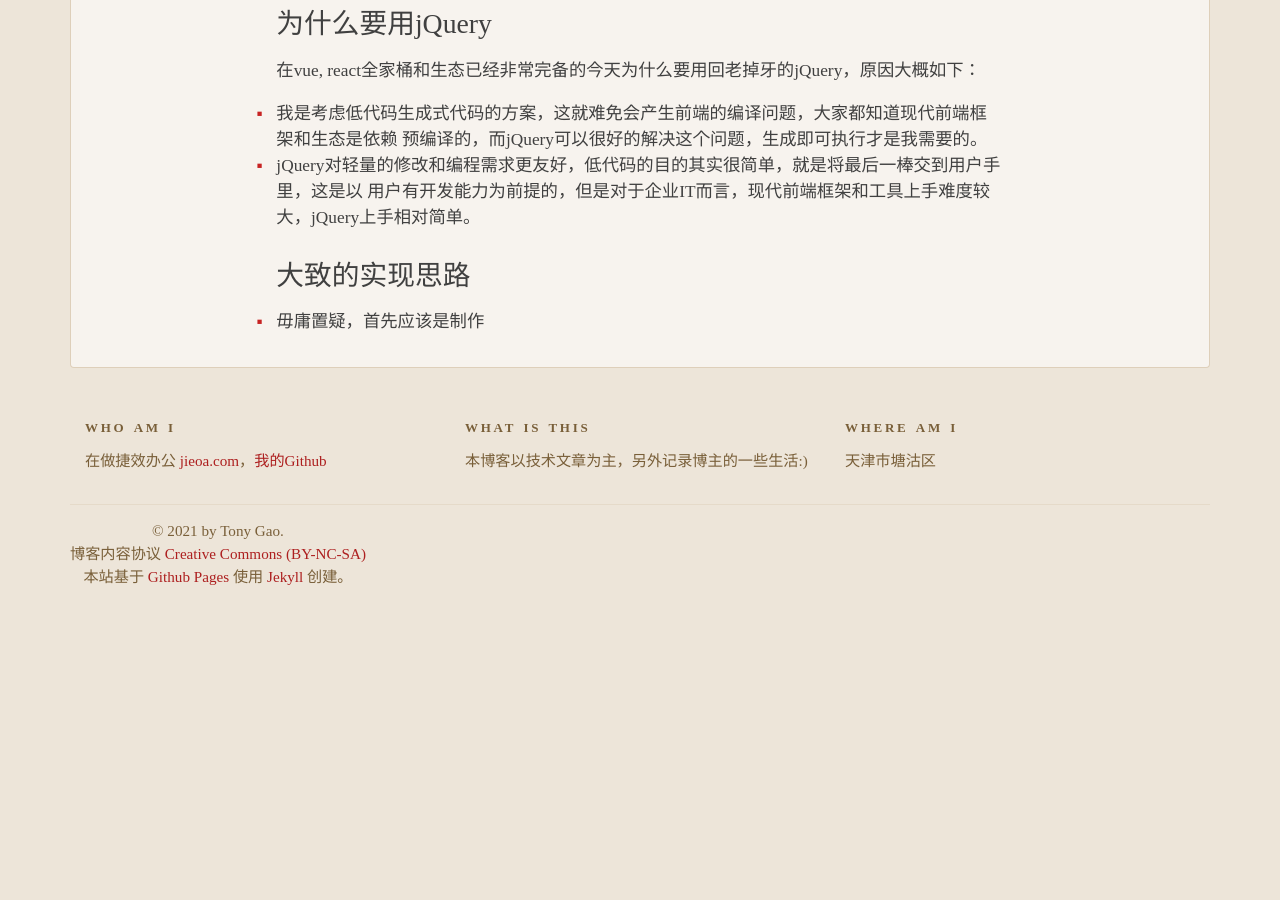
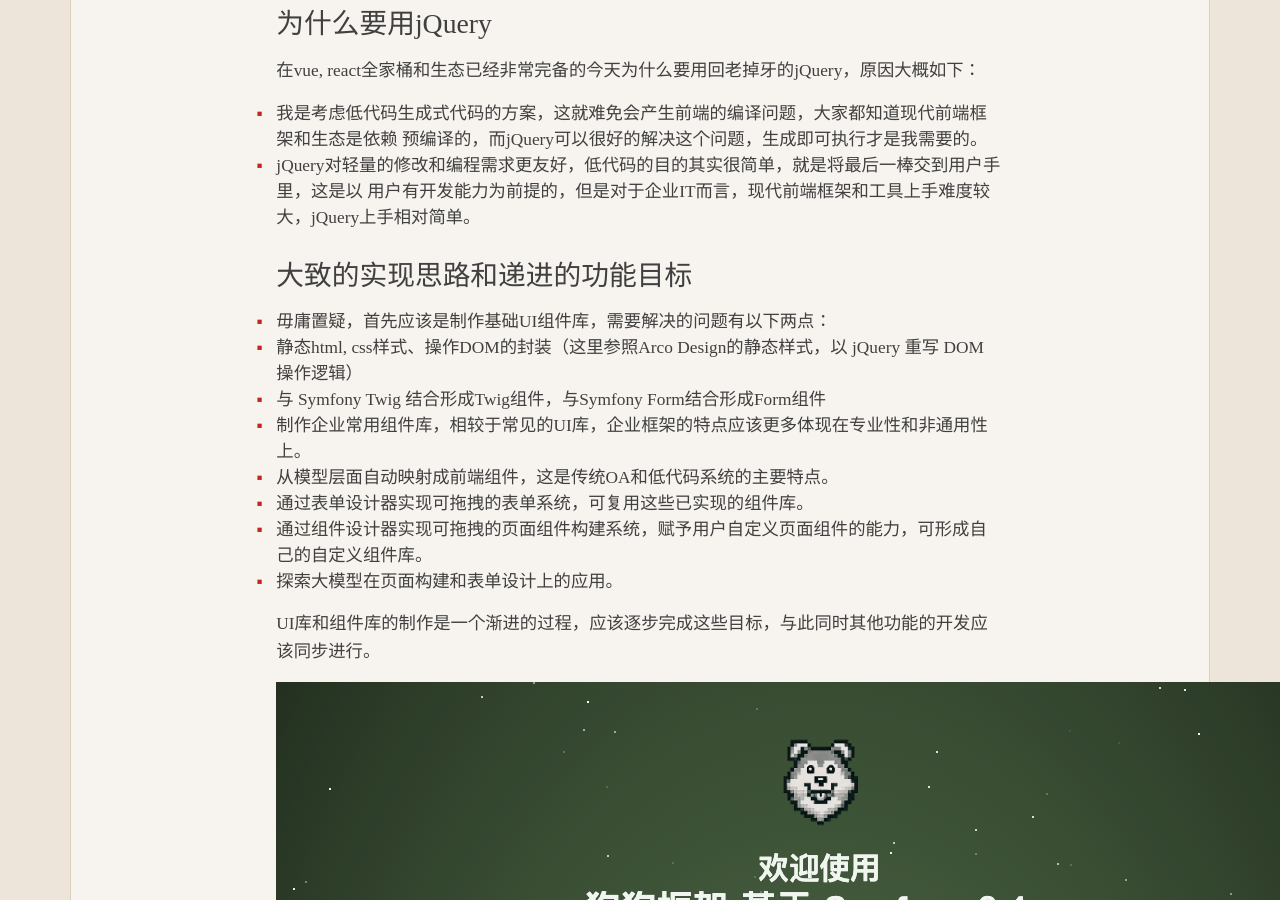
Before and after one commit to TonyGao/tonygao.github.io, a Jekyll site: the page built from _posts/2024-08-19-从UI库和组件开始.md, in a window 1280 px wide and 900 px high, scrolled down 284 px. Built offline with Jekyll 4.4.1, drawn with Linux system fonts in a browser that asks for light colours; some web fonts are replaced; before the commit the page ends 900 px from its top, so only the background shows below that.

Commit message:
update ui of dog framework

```diff
--- a/_posts/2024-08-19-从UI库和组件开始.md
+++ b/_posts/2024-08-19-从UI库和组件开始.md
@@ -18,6 +18,17 @@ categories: 狗狗框架
 * jQuery对轻量的修改和编程需求更友好，低代码的目的其实很简单，就是将最后一棒交到用户手里，这是以
   用户有开发能力为前提的，但是对于企业IT而言，现代前端框架和工具上手难度较大，jQuery上手相对简单。
 
-## 大致的实现思路
+## 大致的实现思路和递进的功能目标
 
-* 毋庸置疑，首先应该是制作
+* 毋庸置疑，首先应该是制作基础UI组件库，需要解决的问题有以下两点：
+  * 静态html, css样式、操作DOM的封装（这里参照Arco Design的静态样式，以 jQuery 重写 DOM 操作逻辑）
+  * 与 Symfony Twig 结合形成Twig组件，与Symfony Form结合形成Form组件
+* 制作企业常用组件库，相较于常见的UI库，企业框架的特点应该更多体现在专业性和非通用性上。
+* 从模型层面自动映射成前端组件，这是传统OA和低代码系统的主要特点。
+* 通过表单设计器实现可拖拽的表单系统，可复用这些已实现的组件库。
+* 通过组件设计器实现可拖拽的页面组件构建系统，赋予用户自定义页面组件的能力，可形成自己的自定义组件库。
+* 探索大模型在页面构建和表单设计上的应用。
+
+UI库和组件库的制作是一个渐进的过程，应该逐步完成这些目标，与此同时其他功能的开发应该同步进行。
+
+![UI组件示例](/assets/images/2025-04/UI-01.png)
```
Also changed, not shown: _posts/2018-07-04-doctrine-mapping-type.md (+1 -1 lines), assets/images/2021-06/debug-arch1.png (renamed from assets/images/2021-6/debug-arch1.png), assets/images/2021-06/instantiationService.createInstance.png (renamed from assets/images/2021-6/instantiationService.createInstance.png), assets/images/2025-04/UI-01.png (added).
